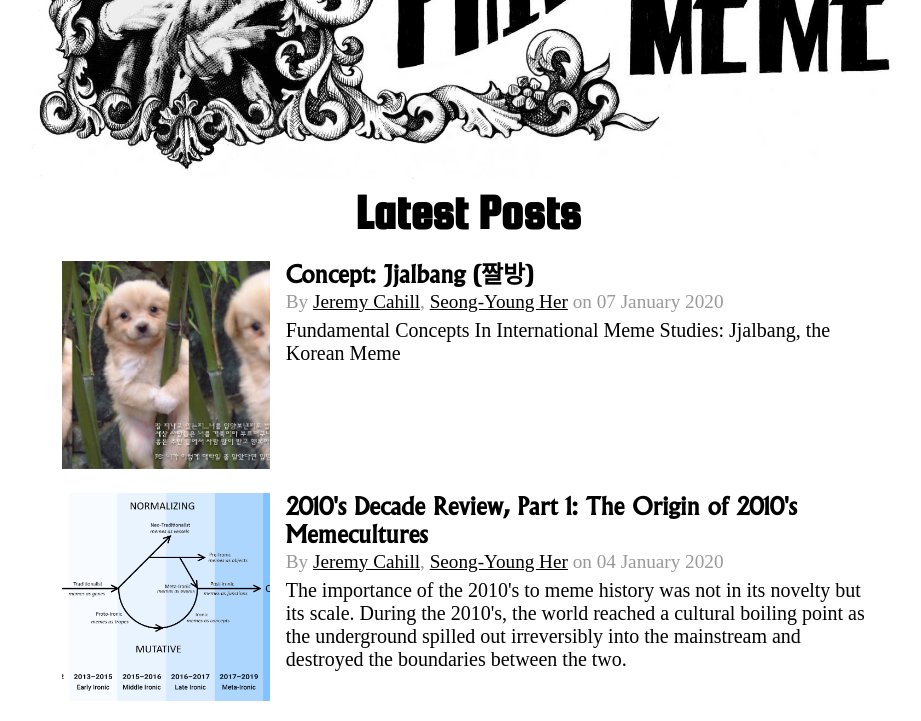
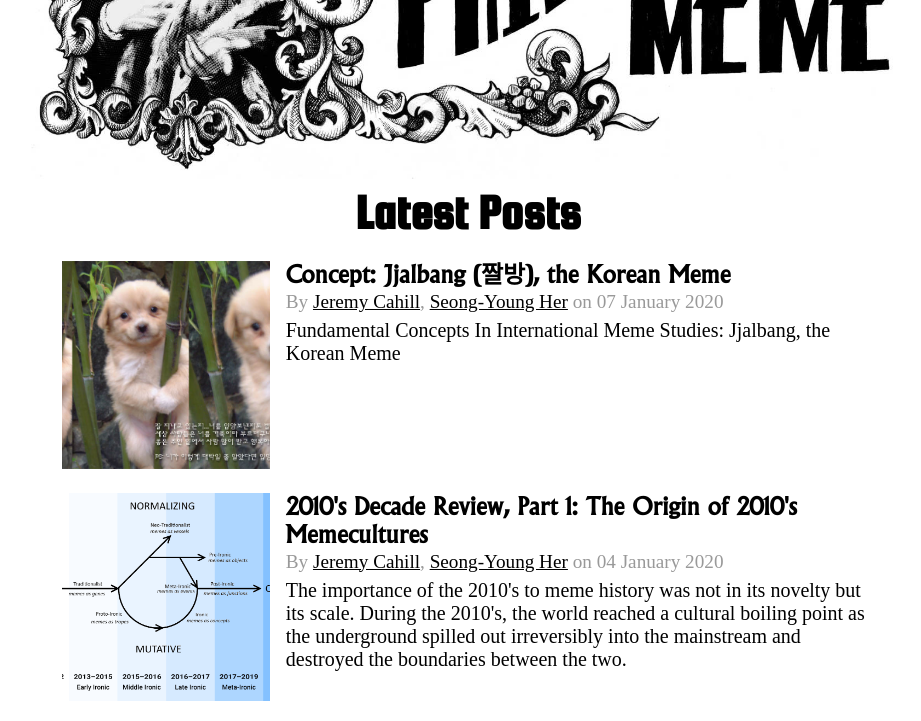
Before and after one commit to FraserThompson/PhilosophersMeme, a Jekyll site: the page built from index.html, in a window 1280 px wide and 900 px high, scrolled down 331 px, cut to the strip 0-721 px from the top of the window. Shown: the whole strip, without its empty margins (172-1093 px from the left). Built offline with Jekyll 4.4.1, drawn with Linux system fonts in a browser that asks for light colours; nearby versions of some CDN libraries; some web fonts are replaced; library files that are not in the unit come from our copies; the list of posts is cut into pages by our own code.

Commit message:
Updated Concept Jjalbang

```diff
--- a/_posts/2020-01-07-concept-jjalbang.markdown
+++ b/_posts/2020-01-07-concept-jjalbang.markdown
@@ -1,5 +1,5 @@
 ---
-title: 'Concept: Jjalbang (짤방)'
+title: 'Concept: Jjalbang (짤방), the Korean Meme'
 date: 2020-01-07 08:32:00 +13:00
 tags:
 - concept
```
